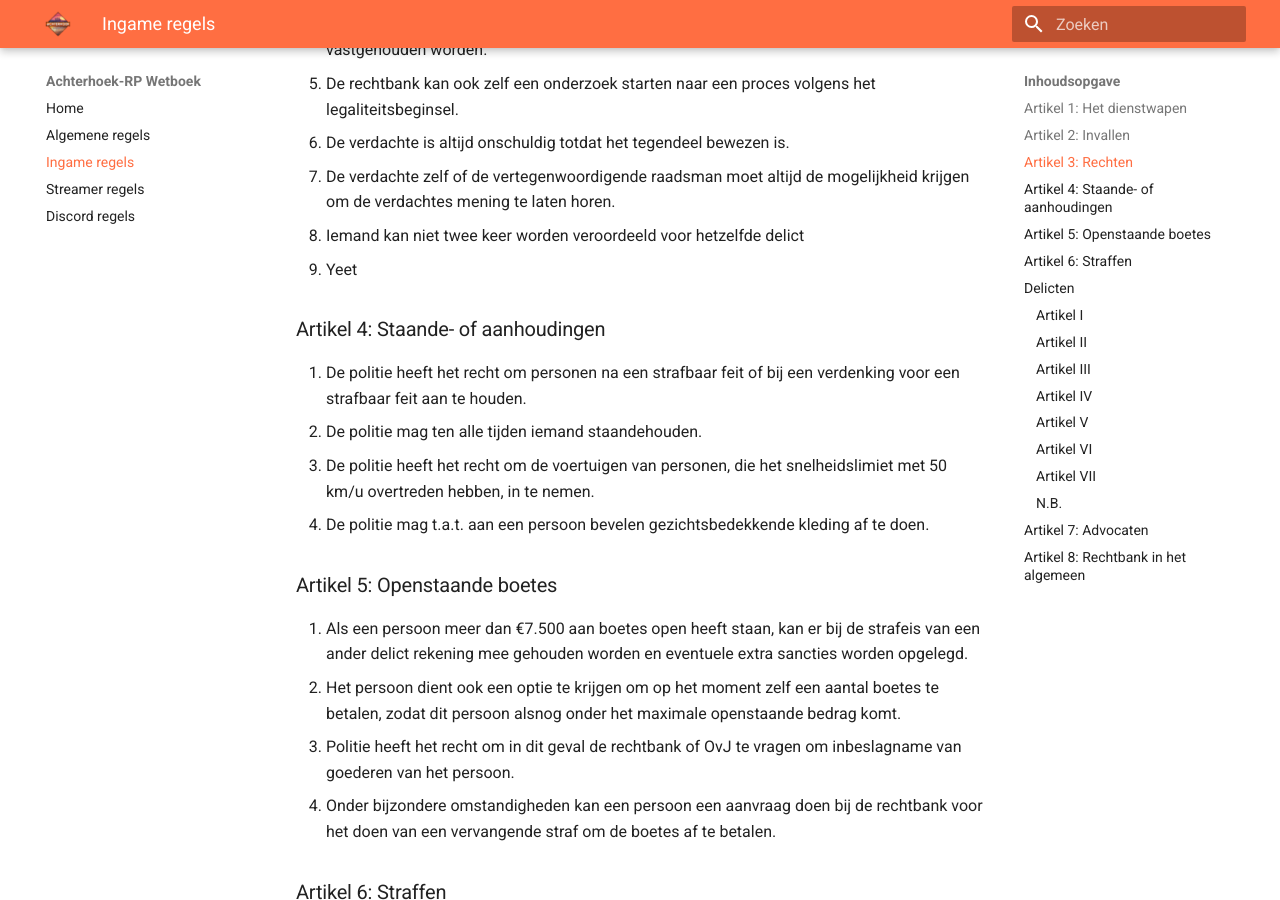
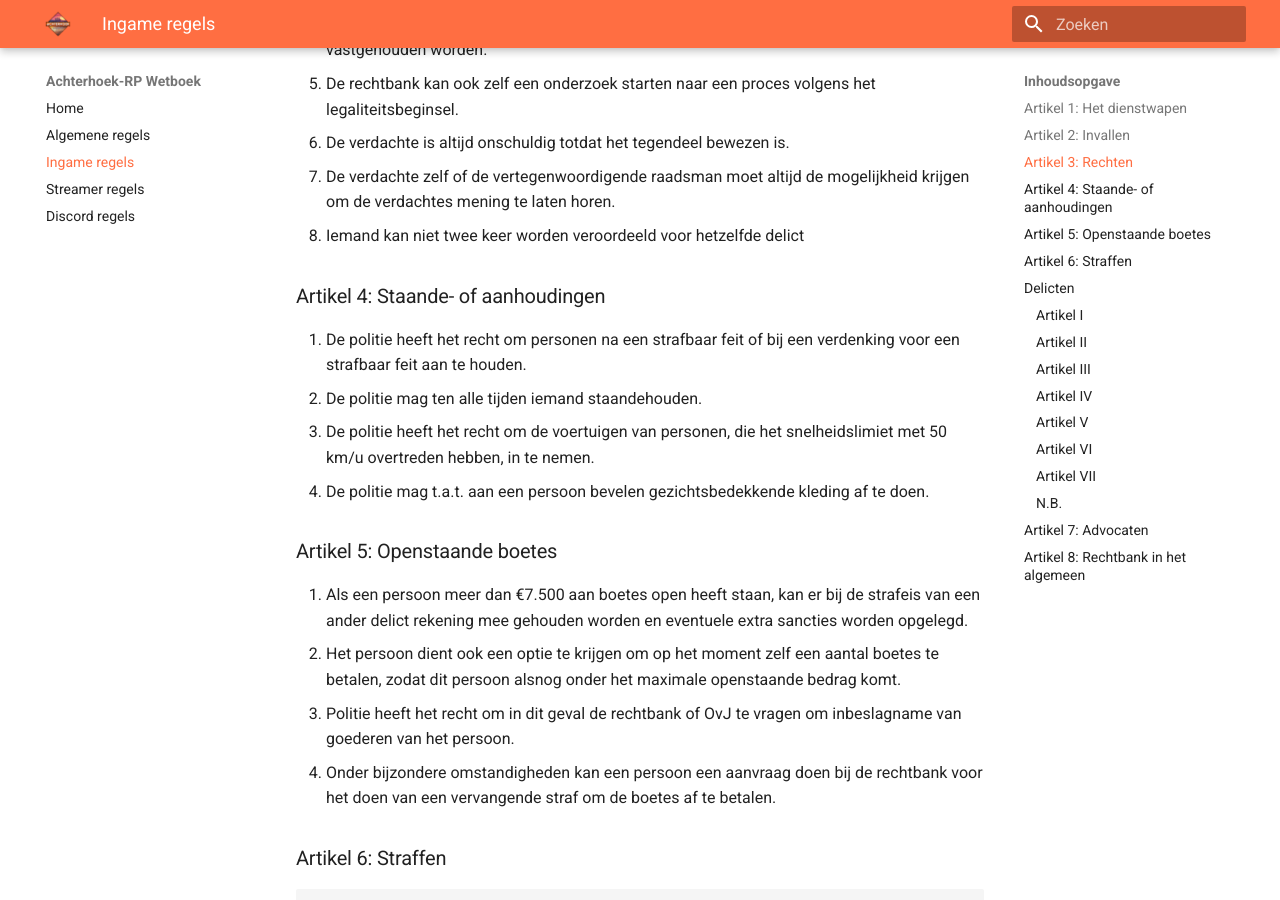
Before and after one commit to Jaccosf/ARP-Wetboek, an MkDocs documentation site: the page built from docs/wetboek.md, in a window 1280 px wide and 900 px high, scrolled down 952 px. Built offline with MkDocs 1.6.1 and Material for MkDocs 9.7.7, drawn with Linux system fonts in a browser that asks for light colours.

Commit message:
Onderaan
Cadeautje

```diff
--- a/docs/wetboek.md
+++ b/docs/wetboek.md
@@ -22,7 +22,6 @@
 6. De verdachte is altijd onschuldig totdat het tegendeel bewezen is.
 7. De verdachte zelf of de vertegenwoordigende raadsman moet altijd de mogelijkheid krijgen om de verdachtes mening te laten horen.
 8. Iemand kan niet twee keer worden veroordeeld voor hetzelfde delict
-9. Yeet
 
 ### Artikel 4: Staande- of aanhoudingen
 1. De politie heeft het recht om personen na een strafbaar feit of bij een verdenking voor een strafbaar feit aan te houden.
```
Also changed, not shown: other parts of docs/wetboek.md (+2 -0 lines).
